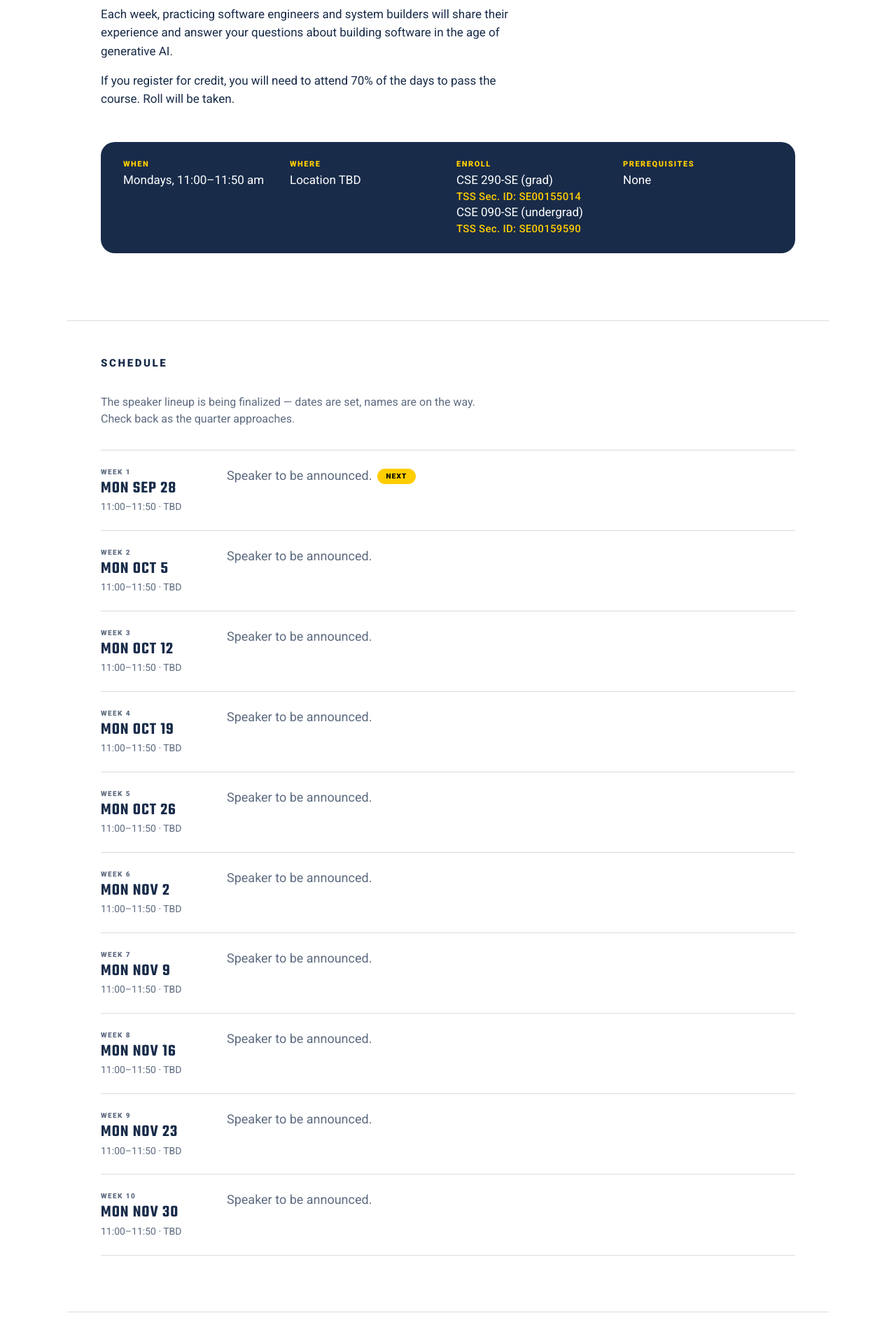
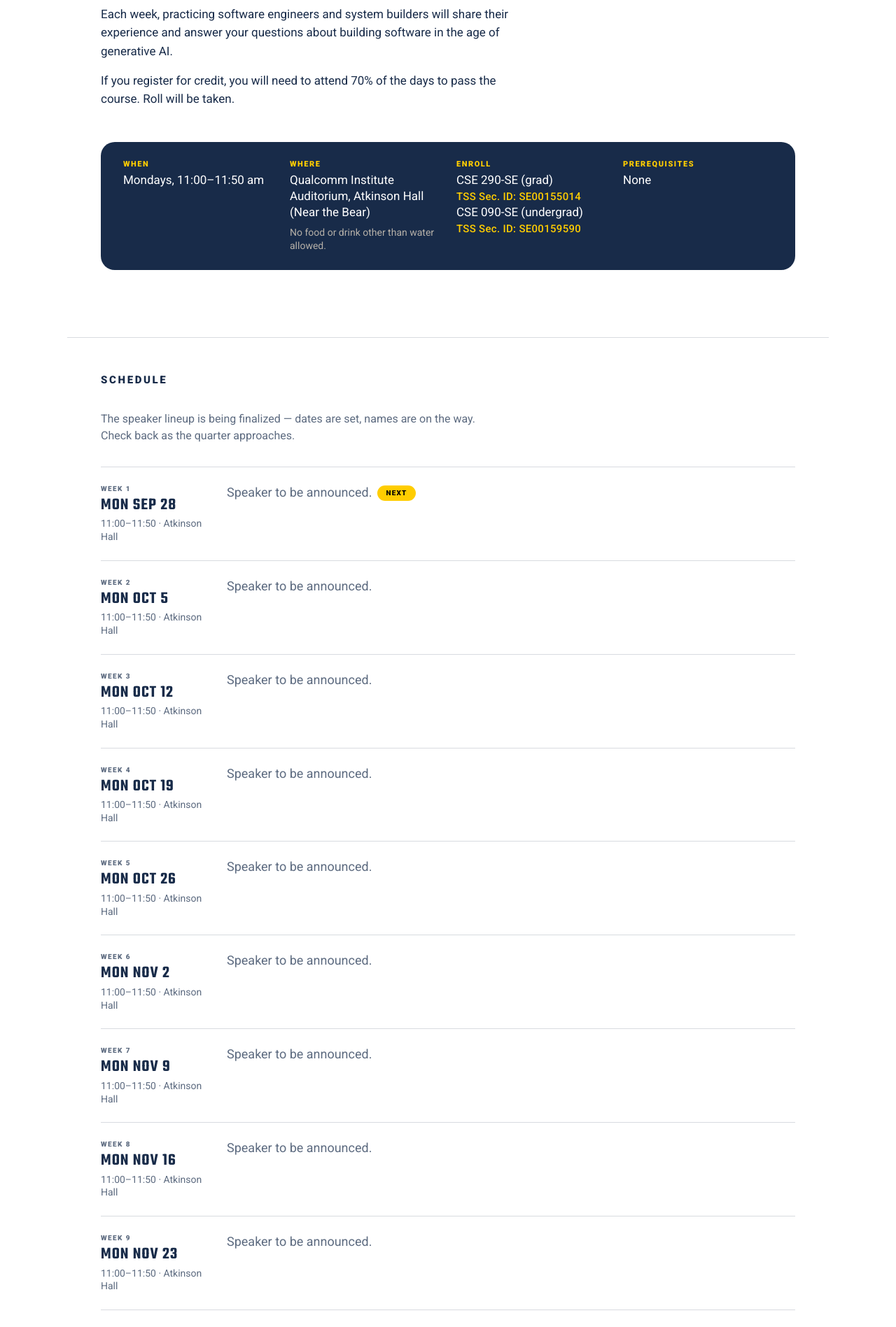
Before and after one commit to stevenjswanson/modern-swe, a Jekyll site: the page built from index.html, in a window 1280 px wide. Shown: the part 508-2405 px from the top of the page at 70% size. Built offline with Jekyll 4.4.1, drawn with Linux system fonts in a browser that asks for light colours; some of the changed text lies outside the part shown.

Commit message:
Add the venue: QI Auditorium, Atkinson Hall
The room policy is set as a secondary line so the venue still reads first;
stone on navy is 6.65:1, AA.

Schedule rows carried a now-wrong "TBD" location, so they get the short form
"Atkinson Hall" -- the full venue is stated once above, and the per-talk field
stays available if a week ever moves rooms.

Co-Authored-By: Claude Opus 5 <noreply@anthropic.com>

```diff
--- a/_data/course.yml
+++ b/_data/course.yml
@@ -21,7 +21,7 @@ logistics:
   - label: "When"
     value: "Mondays, 11:00–11:50 am"
   - label: "Where"
-    value: "Location TBD"
+    value: "Qualcomm Institute Auditorium, Atkinson Hall (Near the Bear)<br><span class='note'>No food or drink other than water allowed.</span>"
   - label: "Enroll"
     value: "CSE 290-SE (grad)<br><span class='sid'>TSS Sec. ID: SE00155014</span><br>CSE 090-SE (undergrad)<br><span class='sid'>TSS Sec. ID: SE00159590</span>"
   - label: "Prerequisites"
--- a/_data/talks.json
+++ b/_data/talks.json
@@ -4,7 +4,7 @@
     {
       "date": "2026-09-28",
       "time": "11:00–11:50",
-      "location": "TBD",
+      "location": "Atkinson Hall",
       "status": "tba",
       "title": "",
       "abstract": "",
@@ -17,7 +17,7 @@
     {
       "date": "2026-10-05",
       "time": "11:00–11:50",
-      "location": "TBD",
+      "location": "Atkinson Hall",
       "status": "tba",
       "title": "",
       "abstract": "",
@@ -30,7 +30,7 @@
     {
       "date": "2026-10-12",
       "time": "11:00–11:50",
-      "location": "TBD",
+      "location": "Atkinson Hall",
       "status": "tba",
       "title": "",
       "abstract": "",
@@ -43,7 +43,7 @@
     {
       "date": "2026-10-19",
       "time": "11:00–11:50",
-      "location": "TBD",
+      "location": "Atkinson Hall",
       "status": "tba",
       "title": "",
       "abstract": "",
@@ -56,7 +56,7 @@
     {
       "date": "2026-10-26",
       "time": "11:00–11:50",
-      "location": "TBD",
+      "location": "Atkinson Hall",
       "status": "tba",
       "title": "",
       "abstract": "",
@@ -69,7 +69,7 @@
     {
       "date": "2026-11-02",
       "time": "11:00–11:50",
-      "location": "TBD",
+      "location": "Atkinson Hall",
       "status": "tba",
       "title": "",
       "abstract": "",
@@ -82,7 +82,7 @@
     {
       "date": "2026-11-09",
       "time": "11:00–11:50",
-      "location": "TBD",
+      "location": "Atkinson Hall",
       "status": "tba",
       "title": "",
       "abstract": "",
@@ -95,7 +95,7 @@
     {
       "date": "2026-11-16",
       "time": "11:00–11:50",
-      "location": "TBD",
+      "location": "Atkinson Hall",
       "status": "tba",
       "title": "",
       "abstract": "",
@@ -108,7 +108,7 @@
     {
       "date": "2026-11-23",
       "time": "11:00–11:50",
-      "location": "TBD",
+      "location": "Atkinson Hall",
       "status": "tba",
       "title": "",
       "abstract": "",
@@ -121,7 +121,7 @@
     {
       "date": "2026-11-30",
       "time": "11:00–11:50",
-      "location": "TBD",
+      "location": "Atkinson Hall",
       "status": "tba",
       "title": "",
       "abstract": "",
--- a/assets/css/site.css
+++ b/assets/css/site.css
@@ -161,6 +161,15 @@ a:hover { color: var(--accent-hover); }
   margin: 0 0 var(--space-1);
 }
 .logistics__value { margin: 0; font-size: 1.0625rem; line-height: 1.35; }
+/* A rule about the room, not part of the address -- stepped back so the venue
+   still reads first. Stone on navy is 6.65:1, AA. */
+.logistics__value .note {
+  display: inline-block;
+  margin-top: var(--space-2);
+  font-size: 0.875rem;
+  line-height: 1.35;
+  color: var(--band-muted);
+}
 
 /* TSS section IDs — the string students actually type into the enrollment
    system, so they get the accent color to be findable at a glance.
```
